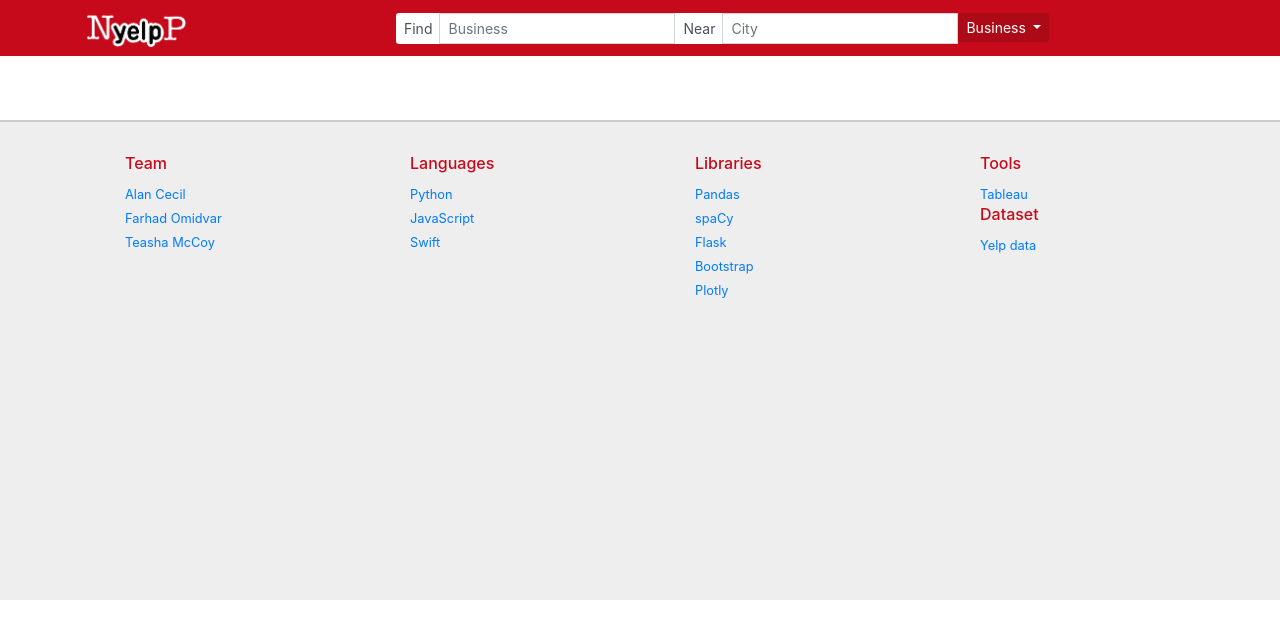
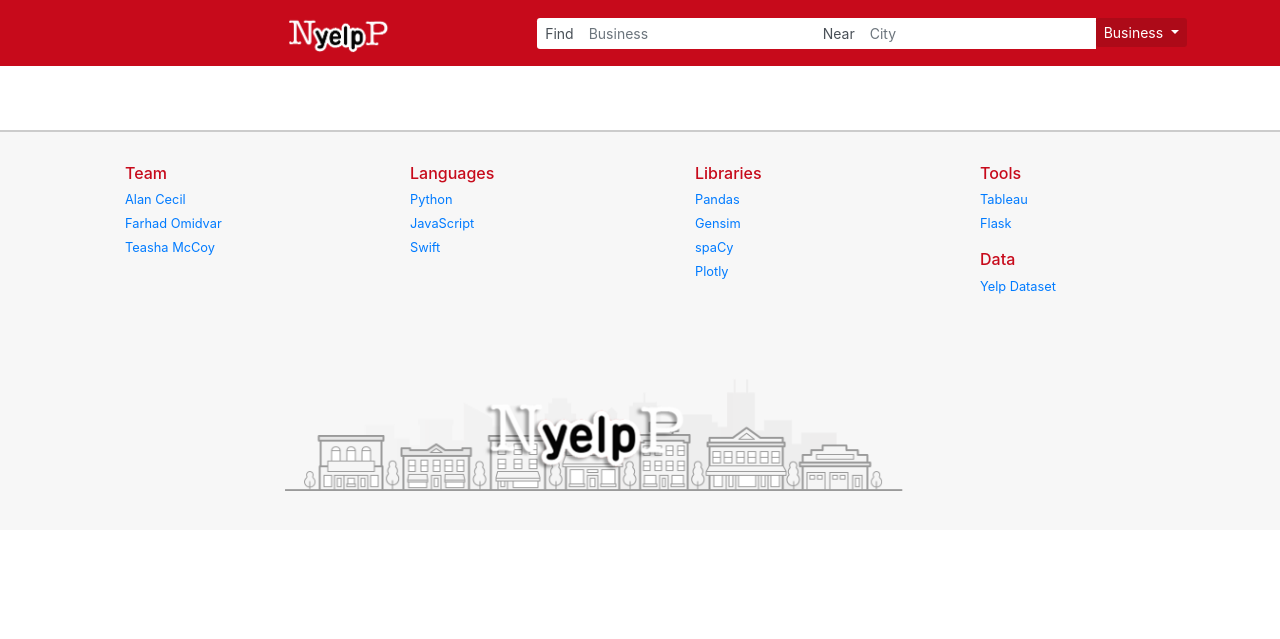
Before and after one commit to AlanRyanCecil/N-yelp-P, a Flask app: template flask_app/templates/index.html in a window 1280 px wide. Shown: the top 639 px of the page. Run offline with Flask 2, Linux system fonts and the light colour scheme; the template is opened without the code that fills it, so the values that code supplies are empty; parts of the project's set-up code (start-up, migrations or seed data) failed here and were passed over; some libraries are stand-ins or nearby versions.

Commit message:
n-yelp-p complete

```diff
--- a/flask_app/static/css/style.css
+++ b/flask_app/static/css/style.css
@@ -9,10 +9,11 @@
 
 .navbar>.container {
     /* padding: 0 8vw 0 8vw; */
+    margin-left: 20vw;
 }
 
 #navbar-toggler {
-    margin-left: 16vw;
+    margin-left: 10vw;
 }
 
 .yelp-red {
@@ -23,20 +24,12 @@
     color: #0B61FF;
 }
 
-.navbar-brand {
-    margin: 0;
-    padding: 0;
-}
-
-.nav-image {
-    /* margin-left: 5em; */
-}
-
 .nav-image {
     height: 2em;
 }
+
 input, input:focus {
-    border: 6 !important;
+    border: 0 !important;
     box-shadow: none !important;
 }
 
@@ -55,13 +48,8 @@
     background-color: #AD0A18 !important;
 }
 
-.word-cloud-section {
-    /* display: none; */
-}
-
 .generating {
     display: none;
-    /* position: relative; */
 }
 
 .word-cloud-section>img {
@@ -95,7 +83,6 @@
     display: inline-block;
 }
 
-
 #vader-plot {
     height: 24em;
 }
@@ -116,10 +103,6 @@
 
 .vader-btn {
     height: 2em;
-}
-
-#summary-section {
-    /* margin-bottom: 5em; */
 }
 
 .adj-btn, .noun-btn {
@@ -147,13 +130,22 @@
 }
 
 footer {
-    background-color: #EEE;
-    height: 30em;
+    background-color: #F7F7F7;
+    height: 25em;
     border-top: 2px solid #CCC;
-    padding-top: 2em;
+    padding-top: 1em;
     margin-top: 4em;
+}
+
+.footer-list>li>h6 {
+    margin-top: 1em;
+    margin-bottom: 0.2em;
 }
 
 .footer-list>li>a {
     font-size: 0.8em;
 }
+
+#footer-image {
+    margin-top: 4em;
+}
--- a/flask_app/static/js/tableau.js
+++ b/flask_app/static/js/tableau.js
@@ -5,10 +5,9 @@
 scriptElement.src = 'https://public.tableau.com/javascripts/api/viz_v1.js';
 vizElement.parentNode.insertBefore(scriptElement, vizElement);
 
-
 $('#dropdownMenuLink').on('click', function() {
     $('#tableaublock').hide('slow');
-    $('#contentblock').show('slow');
+    $('#contentblock').slideDown('slow');
     world.invalidateSize();
 });
 
--- a/flask_app/templates/base.html
+++ b/flask_app/templates/base.html
@@ -14,7 +14,7 @@
                 <a class="navbar-brand" href="/">
                     <img id="totableau" class="nav-image" src="static/images/yelp_logo.png">
                 </a>
-                <button class="navbar-toggler" type="button" data-toggle="collapse" data-target="#navbarTogglerDemo02" aria-controls="navbarTogglerDemo02" aria-expanded="false" aria-label="Toggle navigation">
+                <button class="navbar-toggler" type="button" data-toggle="collapse" data-target="#navbarToggler" aria-controls="navbarToggler" aria-expanded="false" aria-label="Toggle navigation">
                 <span class="navbar-toggler-icon"></span>
                 </button>
                 <div class="collapse navbar-collapse offset-3" id="navbar-toggler">
@@ -61,13 +61,13 @@
                                 <h6 class="yelp-red">Team</h6>
                             </li>
                             <li>
-                                <a href="#">Alan Cecil</a>
+                                <a href="http://alanryancecil.com" target="_blank">Alan Cecil</a>
                             </li>
                             <li>
-                                <a href="#">Farhad Omidvar</a>
+                                <a href="http://farhadomidvar.com" target="_blank">Farhad Omidvar</a>
                             </li>
                             <li>
-                                <a href="#">Teasha McCoy</a>
+                                <a href="https://www.teashamccoy.com" target="_blank">Teasha McCoy</a>
                             </li>
                         </ul>
                     </div>
@@ -77,13 +77,13 @@
                                 <h6 class="yelp-red">Languages</h6>
                             </li>
                             <li>
-                                <a href="#">Python</a>
+                                <a href="https://www.python.org" target="_blank">Python</a>
                             </li>
                             <li>
-                                <a href="#">JavaScript</a>
+                                <a href="https://developer.mozilla.org/en-US/docs/Web/JavaScript" target="_blank">JavaScript</a>
                             </li>
                             <li>
-                                <a href="#">Swift</a>
+                                <a href="https://swift.org" target="_blank">Swift</a>
                             </li>
                         </ul>
                     </div>
@@ -93,19 +93,16 @@
                                 <h6 class="yelp-red">Libraries</h6>
                             </li>
                             <li>
-                                <a href="#">Pandas</a>
+                                <a href="https://pandas.pydata.org" target="_blank">Pandas</a>
                             </li>
                             <li>
-                                <a href="#">spaCy</a>
+                                <a href="https://radimrehurek.com/gensim" target="_blank">Gensim</a>
                             </li>
                             <li>
-                                <a href="#">Flask</a>
+                                <a href="https://spacy.io" target="_blank">spaCy</a>
                             </li>
                             <li>
-                                <a href="#">Bootstrap</a>
-                            </li>
-                            <li>
-                                <a href="#">Plotly</a>
+                                <a href="https://plot.ly/javascript" target="_blank">Plotly</a>
                             </li>
                         </ul>
                     </div>
@@ -115,17 +112,21 @@
                                 <h6 class="yelp-red">Tools</h6>
                             </li>
                             <li>
-                                <a href="#">Tableau</a>
+                                <a href="https://www.tableau.com" target="_blank">Tableau</a>
                             </li>
                             <li>
-                                <h6 class="yelp-red">Dataset</h6>
+                                <a href="http://flask.pocoo.org" target="_blank">Flask</a>
                             </li>
                             <li>
-                                <a href="#">Yelp data</a>
+                                <h6 class="yelp-red">Data</h6>
+                            </li>
+                            <li>
+                                <a href="https://www.yelp.com/dataset" target="_blank">Yelp Dataset</a>
                             </li>
                         </ul>
                     </div>
                 </div>
+                <img id="footer-image" class="col-sm-7 offset-sm-2" src="static/images/footerimage.png" alt="">
             </div>
         </footer>
         <script
--- a/flask_app/templates/index.html
+++ b/flask_app/templates/index.html
@@ -5,6 +5,7 @@
             <h3 id="business-name"></h3>
             <p id="business-details"></p>
         </div>
+        <!-- <p class="col-sm-6">(word cloud based on most recent reviews)</p> -->
     </div>
         <div class="row">
             <div id="map" class="col-sm-5"></div>
--- /dev/null
+++ b/requirements.txt
@@ -0,0 +1 @@
+pip freeze
```
Also changed, not shown: flask_app/app.py (+8 -8 lines), flask_app/static/images/footerimage.png (added), flask_app/static/images/wordcloud.png, 1 other file.
